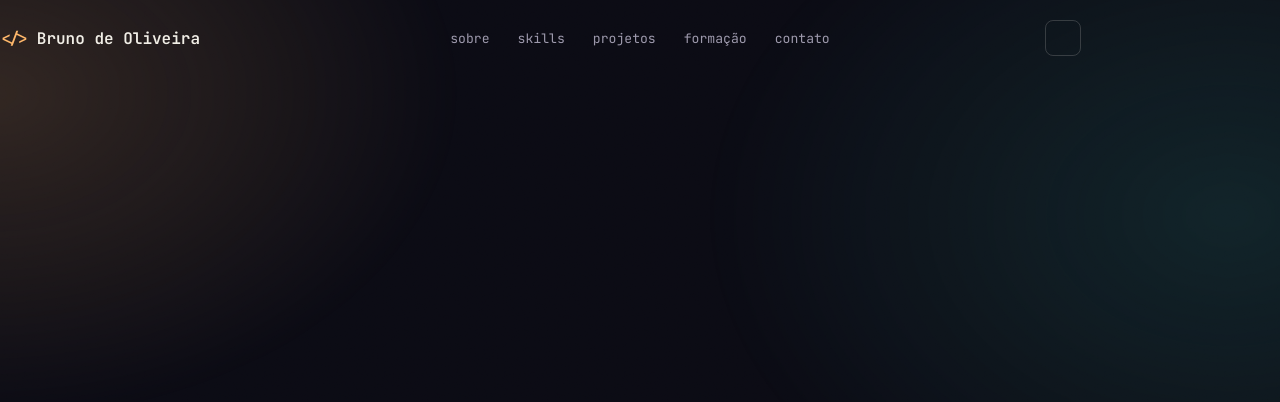
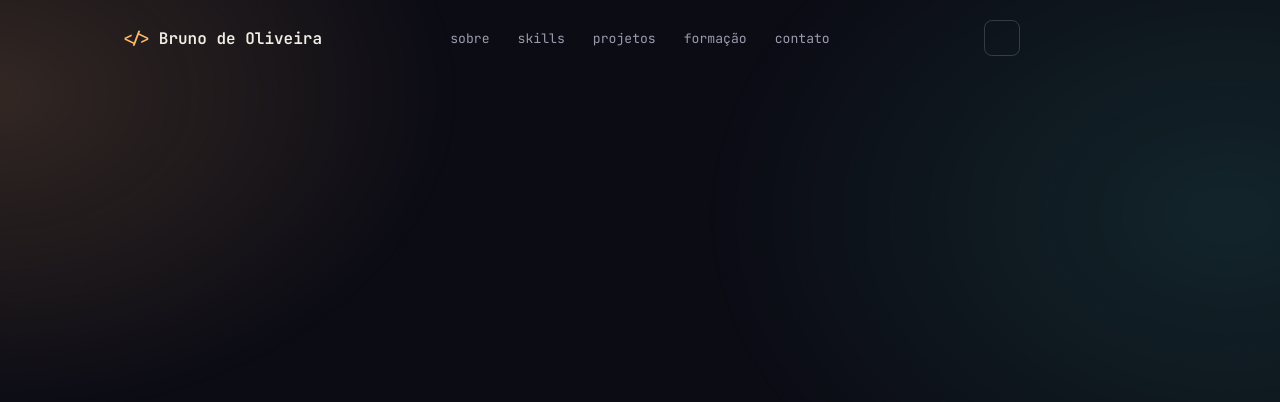
Before and after one commit to SBrunoli/meu-portfolio, a React (Vite) app: page / in a window 1280 px wide. Shown: the top 402 px of the page. Built offline with nearby package versions, Linux system fonts and the light colour scheme; a web font is replaced by a local one.

Commit message:
fix: corrige background do body e adiciona classe container global

```diff
--- a/src/index.css
+++ b/src/index.css
@@ -81,6 +81,7 @@ body::before {
     radial-gradient(50rem 36rem at 88% 30%, var(--glow-2), transparent 62%),
     radial-gradient(44rem 34rem at 30% 92%, var(--glow-3), transparent 60%);
   filter: blur(10px);
+  pointer-events: none;
   animation: aurora-drift 10s ease-in-out infinite alternate;
   transition: opacity 0.4s var(--ease-out);
 }
@@ -93,7 +94,7 @@ body::after {
   opacity: var(--noise-opacity);
   pointer-events: none;
   mix-blend-mode: overlay;
-  background-image: url("../public/noise.svg");
+  background-image: url("/noise.svg");
 }
 
 @keyframes aurora-drift {
@@ -128,3 +129,9 @@ button {
 ul {
   list-style: none;
 }
+
+.container {
+  max-width: 1100px;
+  margin: 0 auto;
+  padding: 0 var(--space-3);
+}
```
